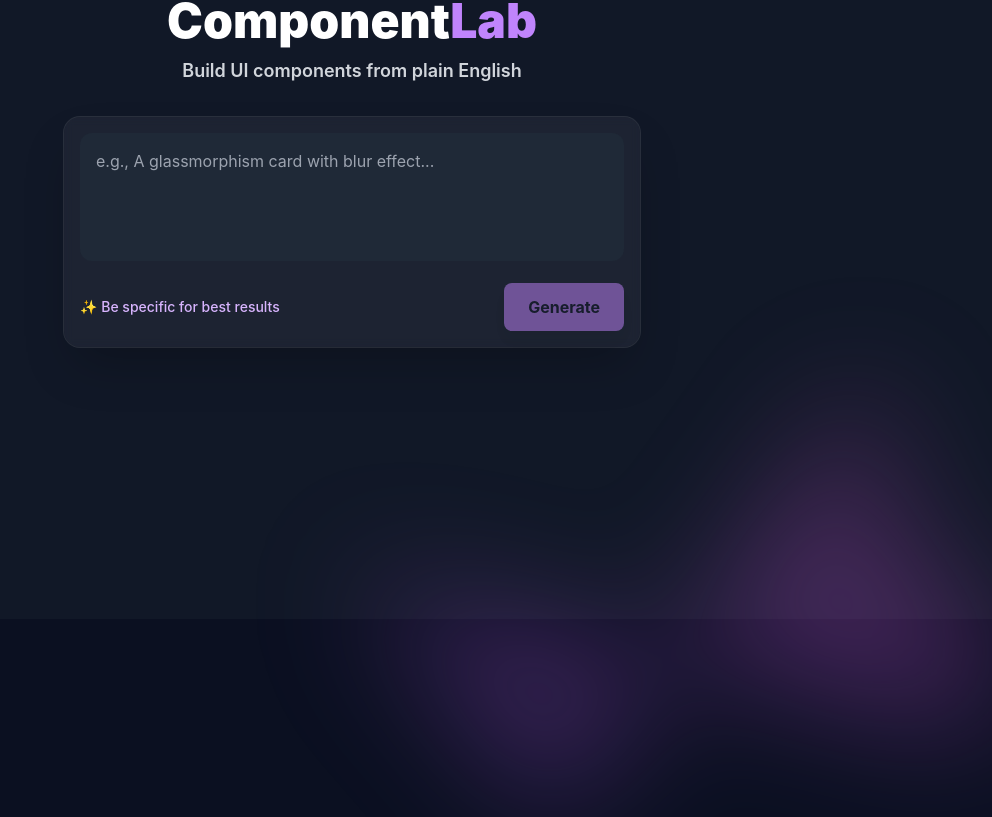
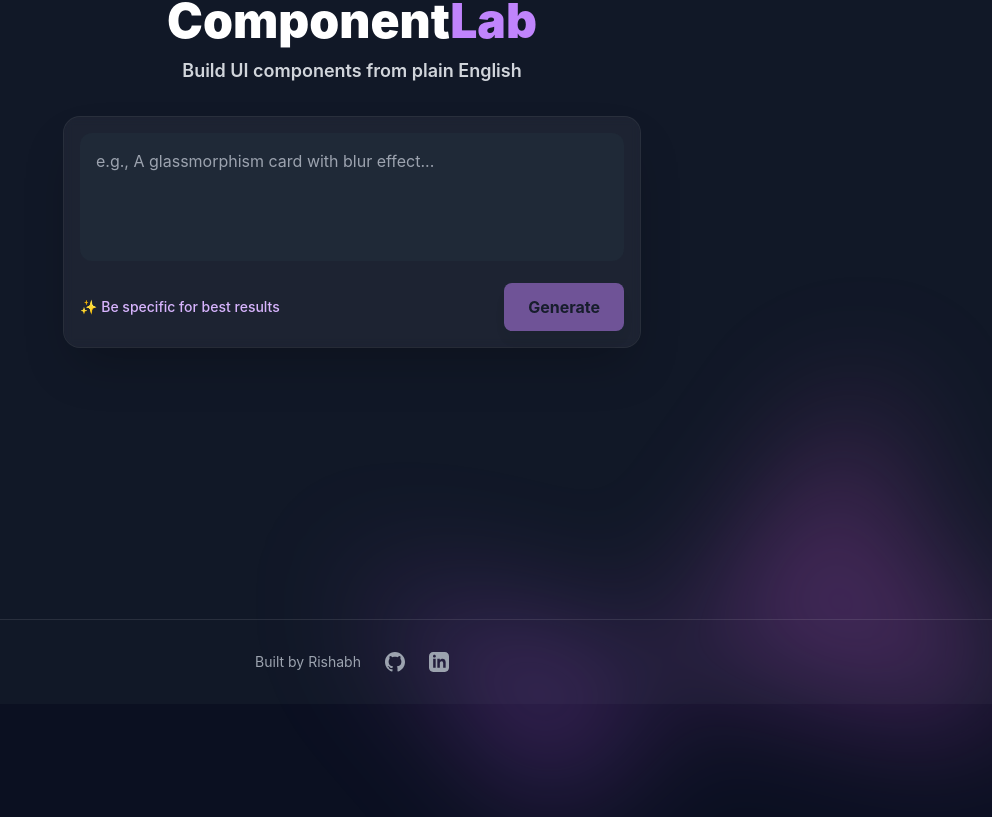
Before and after one commit to Riashabh/ComponentLab, a React (Vite) app in the folder client/: page / in a window 1280 px wide. Shown: the part 283-1100 px from the top of the page, without its empty margins (288-1280 px from the left). Built offline with nearby package versions, Linux system fonts and the light colour scheme.

Commit message:
add conversational memory and iterative editing

```diff
--- a/client/src/App.jsx
+++ b/client/src/App.jsx
@@ -2,25 +2,43 @@
 
 function App() {
   const [prompt, setPrompt] = useState('')
-  const [generatedCode, setGeneratedCode] = useState('')
+  const [conversation, setConversation] = useState([])
   const [loading, setLoading] = useState(false)
   const [copied, setCopied] = useState(false)
 
   const handleGenerate = async () => {
     if (!prompt.trim()) return
     setLoading(true)
-    setCopied(false)
+
     try {
+      // Get the last generated code (if exists)
+      const lastCode = conversation.length > 0
+        ? conversation[conversation.length - 1].code
+        : null
+
+      // Build the full prompt with context
+      const fullPrompt = lastCode
+        ? `Previous code:\n${lastCode}\n\nUser request: ${prompt}`
+        : prompt
+
       const response = await fetch('http://localhost:3000/generate', {
         method: 'POST',
         headers: { 'Content-Type': 'application/json' },
-        body: JSON.stringify({ prompt })
+        body: JSON.stringify({ prompt: fullPrompt })
       })
-      if (!response.ok) {
-        throw new Error('Failed to generate')
-      }
+
+      if (!response.ok) throw new Error('Failed to generate')
+
       const data = await response.json()
-      setGeneratedCode(data.code)
+
+      // Add to conversation history
+      setConversation([...conversation, {
+        userPrompt: prompt,
+        code: data.code,
+        timestamp: Date.now()
+      }])
+
+      setPrompt('') // Clear input for next message
     } catch (error) {
       console.error('Error:', error)
       alert('Failed to generate. Make sure backend is running.')
@@ -28,10 +46,17 @@
     setLoading(false)
   }
 
+  const handleNewComponent = () => {
+    setConversation([])
+    setPrompt('')
+    setCopied(false)
+  }
+
   const handleCopy = async () => {
-    if (!generatedCode) return
+    if (conversation.length === 0) return
+    const latestCode = conversation[conversation.length - 1].code
     try {
-      await navigator.clipboard.writeText(generatedCode)
+      await navigator.clipboard.writeText(latestCode)
       setCopied(true)
       setTimeout(() => setCopied(false), 1200)
     } catch (error) {
@@ -39,9 +64,14 @@
     }
   }
 
+  // Get the latest generated code
+  const latestCode = conversation.length > 0
+    ? conversation[conversation.length - 1].code
+    : null
+
   return (
-    <div className="bg-gray-900 min-h-screen flex flex-col">
-      <div className="absolute inset-x-0 -top-40 -z-10 transform-gpu overflow-hidden blur-3xl sm:-top-80">
+    <div className="bg-gray-900 min-h-screen flex flex-col relative">
+      <div className="absolute inset-x-0 -top-40 -z-[100] transform-gpu overflow-hidden blur-3xl sm:-top-80">
         <div
           style={{
             clipPath:
@@ -66,27 +96,54 @@
                 <textarea
                   value={prompt}
                   onChange={(e) => setPrompt(e.target.value)}
-                  placeholder="e.g., A glassmorphism card with blur effect..."
+                  placeholder={conversation.length === 0
+                    ? "e.g., A glassmorphism card with blur effect..."
+                    : "e.g., make it bigger, add a shadow..."}
                   className="w-full h-32 bg-gray-800 text-white placeholder-gray-400 rounded-xl p-4 text-base resize-none focus:outline-none focus:ring-2 focus:ring-purple-400 border-0"
+                  onKeyDown={(e) => {
+                    if (e.key === 'Enter' && (e.metaKey || e.ctrlKey)) {
+                      handleGenerate()
+                    }
+                  }}
                 />
                 <div className="mt-4 flex items-center justify-between gap-3">
                   <p className="text-sm font-medium text-purple-300">
-                    ✨ Be specific for best results
+                    ✨ {conversation.length === 0 ? 'Be specific for best results' : 'Describe your changes'}
                   </p>
+
+                  {conversation.length === 0 ? (
                     <button
                       onClick={handleGenerate}
                       disabled={loading || !prompt.trim()}
-                    className="rounded-lg bg-purple-400 px-6 py-3 text-base font-bold text-gray-900 shadow-lg hover:bg-purple-500 focus-visible:outline focus-visible:outline-2 focus-visible:outline-offset-2 focus-visible:outline-purple-400 disabled:opacity-50 disabled:cursor-not-allowed transition-colors"
+                      className="rounded-lg bg-purple-400 px-6 py-3 text-base font-bold text-gray-900 shadow-lg hover:bg-purple-500 disabled:opacity-50 disabled:cursor-not-allowed transition-colors"
                     >
                       {loading ? 'Generating...' : 'Generate'}
                     </button>
+                  ) : (
+                    <div className="flex gap-3">
+                      <button
+                        onClick={handleGenerate}
+                        disabled={loading || !prompt.trim()}
+                        className="rounded-lg bg-purple-400 px-6 py-3 text-base font-bold text-gray-900 shadow-lg hover:bg-purple-500 disabled:opacity-50 disabled:cursor-not-allowed transition-colors"
+                      >
+                        {loading ? 'Updating...' : 'Keep Editing'}
+                      </button>
+                      <button
+                        onClick={handleNewComponent}
+                        className="rounded-lg bg-gray-700 px-6 py-3 text-base font-bold text-white hover:bg-gray-600 transition-colors"
+                      >
+                        Start New
+                      </button>
+                    </div>
+                  )}
                 </div>
               </div>
             </div>
           </div>
         </div>
 
-        <div className="absolute inset-x-0 top-[calc(100%-13rem)] -z-10 transform-gpu overflow-hidden blur-3xl sm:top-[calc(100%-30rem)]">
+
+        <div className="absolute inset-x-0 top-[calc(100%-13rem)] -z-[100] transform-gpu overflow-hidden blur-3xl sm:top-[calc(100%-30rem)]">
           <div
             style={{
               clipPath:
@@ -97,7 +154,7 @@
         </div>
       </div>
 
-      {generatedCode && (
+      {latestCode && (
         <div className="px-6 pb-24 lg:px-8">
           <div className="mx-auto max-w-5xl space-y-8">
             <div className="rounded-2xl bg-gray-950/60 p-6 shadow-2xl ring-1 ring-white/10">
@@ -112,7 +169,7 @@
               </div>
               <div className="overflow-hidden rounded-xl border border-white/10 bg-gray-900">
                 <pre className="max-h-80 overflow-auto p-4 text-sm leading-6">
-                  <code className="text-green-400">{generatedCode}</code>
+                  <code className="text-green-400">{latestCode}</code>
                 </pre>
               </div>
             </div>
@@ -121,7 +178,7 @@
               <h2 className="text-xl font-bold text-gray-900 mb-4">Live Preview</h2>
               <div className="overflow-hidden rounded-xl border border-gray-200 bg-white">
                 <iframe
-                  srcDoc={generatedCode}
+                  srcDoc={latestCode}
                   title="Preview"
                   className="w-full h-96"
                 />
@@ -130,6 +187,34 @@
           </div>
         </div>
       )}
+
+      <footer className="py-8 border-t border-white/10 relative z-10">
+        <div className="max-w-7xl mx-auto px-6 flex justify-center items-center gap-6">
+          <span className="text-gray-400 text-sm">Built by Rishabh</span>
+
+          <a
+            href="https://github.com/Riashabh"
+            target="_blank"
+            rel="noopener noreferrer"
+            className="text-gray-400 hover:text-white transition"
+          >
+            <svg className="w-5 h-5" fill="currentColor" viewBox="0 0 24 24">
+              <path d="M12 0c-6.626 0-12 5.373-12 12 0 5.302 3.438 9.8 8.207 11.387.599.111.793-.261.793-.577v-2.234c-3.338.726-4.033-1.416-4.033-1.416-.546-1.387-1.333-1.756-1.333-1.756-1.089-.745.083-.729.083-.729 1.205.084 1.839 1.237 1.839 1.237 1.07 1.834 2.807 1.304 3.492.997.107-.775.418-1.305.762-1.604-2.665-.305-5.467-1.334-5.467-5.931 0-1.311.469-2.381 1.236-3.221-.124-.303-.535-1.524.117-3.176 0 0 1.008-.322 3.301 1.23.957-.266 1.983-.399 3.003-.404 1.02.005 2.047.138 3.006.404 2.291-1.552 3.297-1.23 3.297-1.23.653 1.653.242 2.874.118 3.176.77.84 1.235 1.911 1.235 3.221 0 4.609-2.807 5.624-5.479 5.921.43.372.823 1.102.823 2.222v3.293c0 .319.192.694.801.576 4.765-1.589 8.199-6.086 8.199-11.386 0-6.627-5.373-12-12-12z"/>
+            </svg>
+          </a>
+
+          <a
+            href="https://www.linkedin.com/in/meenarishabh35"
+            target="_blank"
+            rel="noopener noreferrer"
+            className="text-gray-400 hover:text-white transition"
+          >
+            <svg className="w-5 h-5" fill="currentColor" viewBox="0 0 24 24">
+              <path d="M19 0h-14c-2.761 0-5 2.239-5 5v14c0 2.761 2.239 5 5 5h14c2.762 0 5-2.239 5-5v-14c0-2.761-2.238-5-5-5zm-11 19h-3v-11h3v11zm-1.5-12.268c-.966 0-1.75-.79-1.75-1.764s.784-1.764 1.75-1.764 1.75.79 1.75 1.764-.783 1.764-1.75 1.764zm13.5 12.268h-3v-5.604c0-3.368-4-3.113-4 0v5.604h-3v-11h3v1.765c1.396-2.586 7-2.777 7 2.476v6.759z"/>
+            </svg>
+          </a>
+        </div>
+      </footer>
     </div>
   )
 }
```
Also changed, not shown: 1 other file (tests, documents, lock files or other folders). Lines whose indentation alone changed are shown as unchanged.
